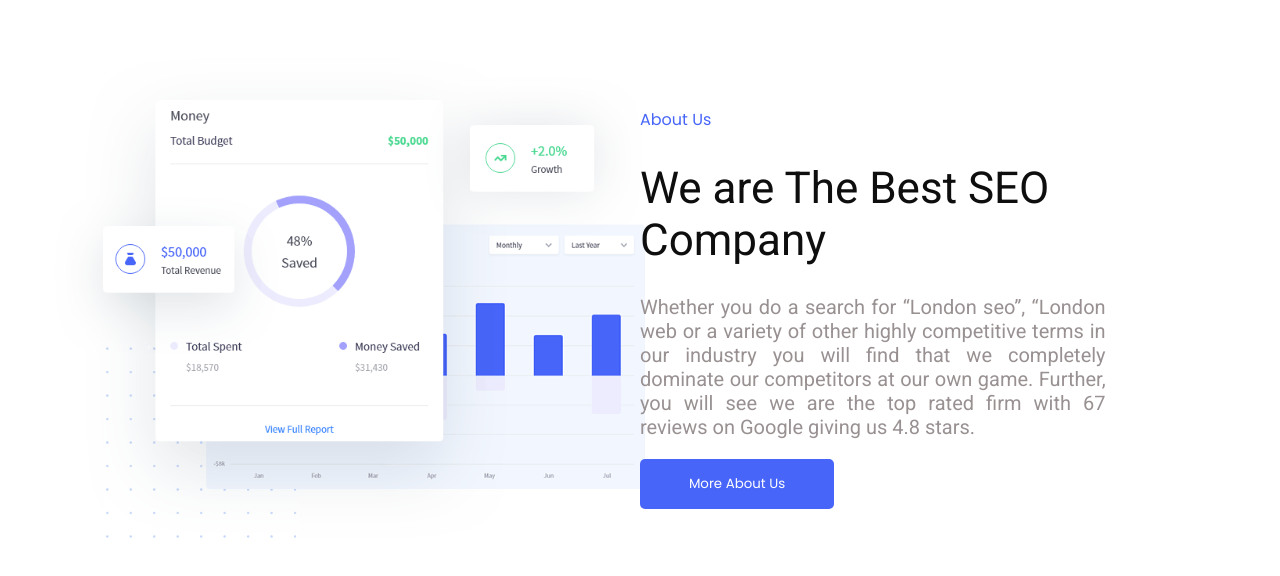
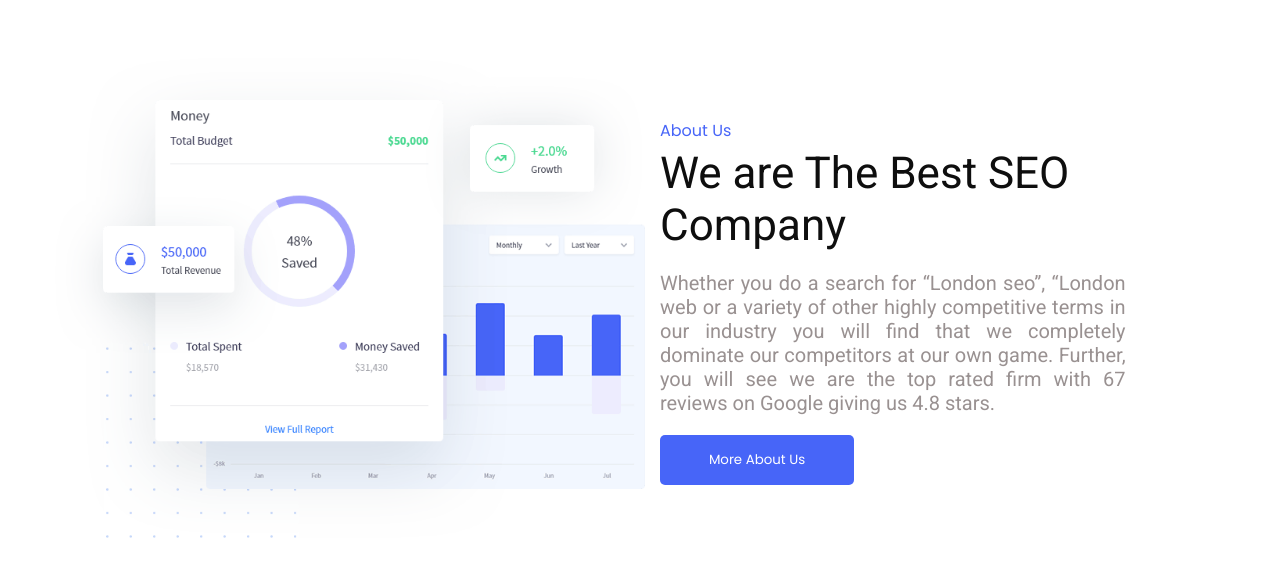
Before and after one commit to syedtalaljilani/Web-Design-Projects, a plain HTML site: page Task 01/index.html in a window 1280 px wide. Drawn offline with Linux system fonts and the light colour scheme.

Commit message:
update style of task 01

```diff
--- a/Task 01/style.css
+++ b/Task 01/style.css
@@ -10,23 +10,29 @@ body{
     margin-left: 50px;
     margin-right: 50px;
     grid-template-columns:50% 50%;
+    column-gap: 20px;
 }
 .col2> p:nth-child(1){
     color:#4765F8;
     font-family: 'Poppins', sans-serif;
     font-size: 1rem;
+    height: fit-content;
+    line-height: 0;
 }
 .col2 > p{
     color:#999191;
     text-align: justify;
     font-size: 20px;
     width: 80%;
+    height: fit-content;
 }
 .col2 >h1{
     color:#0E0E0E;
     font-size: 44px;
     width: 80%;
+    margin: 0;
     font-weight: normal;
+    height: fit-content;
 }
 .col1 > img{
     width:600px;
@@ -40,3 +46,6 @@ body{
     border-radius: 5px;
     color: #FFFFFF;
 }
+.col2{
+
+}
```
